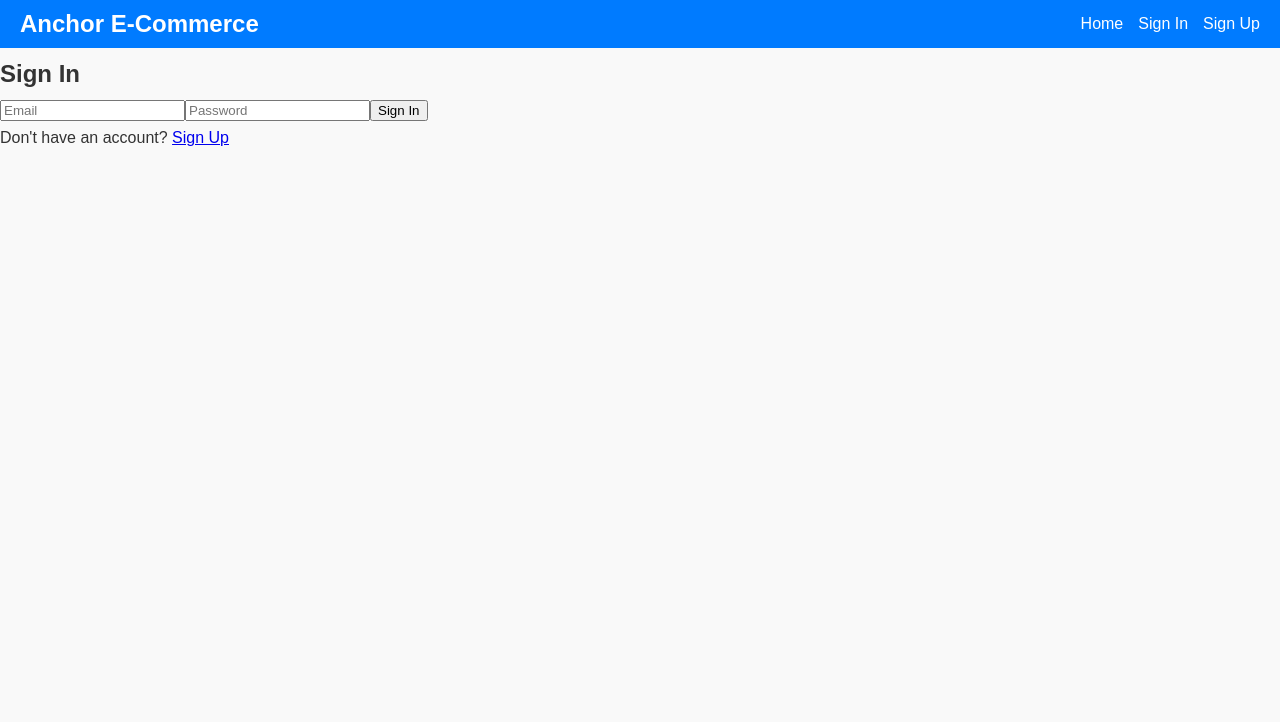
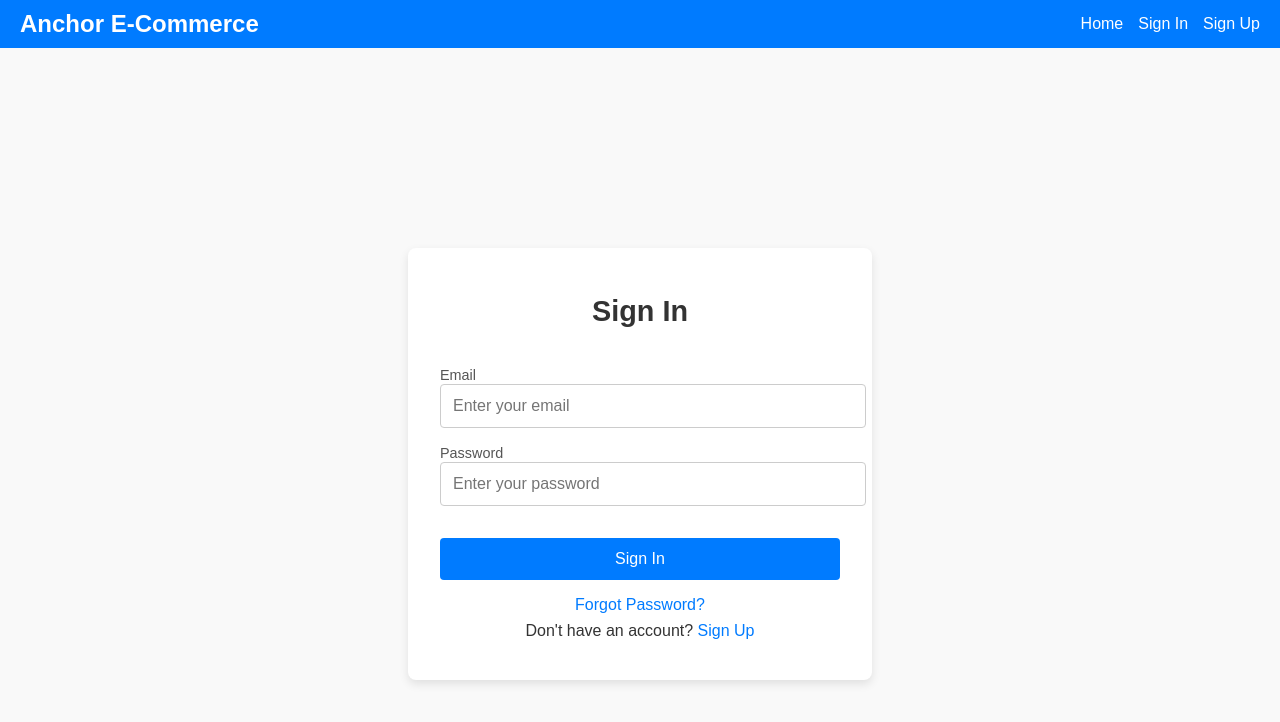
Before and after one commit to shiftyshadows/anchor-e-commerce-site, a React app in the folder frontend/: page /signin in a window 1280 px wide. Shown: the top 722 px of the page. Built offline with nearby package versions, Linux system fonts and the light colour scheme.

Commit message:
Updated the SignIn Component's Styling

```diff
--- a/frontend/src/App.jsx
+++ b/frontend/src/App.jsx
@@ -6,7 +6,7 @@ import FeaturedProducts from './components/FeaturedProducts'; // Featured produc
 import About from './components/About'; // About section
 import Footer from './components/Footer'; // Footer section
 import SignupPage from './pages/SignupPage'; // Sign-up page
-import SigninPage from './pages/SigninPage'; // Sign-in page
+import SignIn from './components/SignIn'; // Sign-in component
 import Cart from './components/Cart'; // Cart page
 import OrderHistory from './components/OrderHistory'; // Order history page
 import { AuthContext } from './context/AuthContext'; // Authentication context
@@ -35,7 +35,7 @@ const App = () => {
           }
         />
         <Route path="/signup" element={<SignupPage />} />
-        <Route path="/signin" element={<SigninPage />} />
+        <Route path="/signin" element={<SignIn />} />
 
         {/* Protected Routes */}
         {isAuthenticated ? (
--- /dev/null
+++ b/frontend/src/components/SignIn.jsx
@@ -0,0 +1,75 @@
+import React, { useState } from 'react';
+import { Link, useNavigate } from 'react-router-dom';
+import axios from 'axios';
+import '../styles/SignIn.css'; // Import the CSS file
+
+const SignIn = () => {
+  const [email, setEmail] = useState('');
+  const [password, setPassword] = useState('');
+  const [error, setError] = useState(null);
+  const navigate = useNavigate();
+
+  const handleSignIn = async (e) => {
+    e.preventDefault();
+
+    try {
+      const response = await axios.post('/api/auth/signin', { email, password }, { withCredentials: true });
+      const { isAdmin } = response.data;
+
+      if (isAdmin) {
+        navigate('/admin'); // Redirect admin to the admin page
+      } else {
+        navigate('/cart'); // Redirect regular users to their cart or dashboard
+      }
+    } catch (err) {
+      setError('Invalid email or password. Please try again.');
+    }
+  };
+
+  return (
+    <div className="signin-container">
+      <div className="signin-card">
+        <h1 className="signin-title">Sign In</h1>
+        {error && <p className="signin-error">{error}</p>}
+        <form onSubmit={handleSignIn} className="signin-form">
+          <div className="form-group">
+            <label htmlFor="email">Email</label>
+            <input
+              type="email"
+              id="email"
+              placeholder="Enter your email"
+              value={email}
+              onChange={(e) => setEmail(e.target.value)}
+              required
+            />
+          </div>
+          <div className="form-group">
+            <label htmlFor="password">Password</label>
+            <input
+              type="password"
+              id="password"
+              placeholder="Enter your password"
+              value={password}
+              onChange={(e) => setPassword(e.target.value)}
+              required
+            />
+          </div>
+          <button type="submit" className="signin-button">Sign In</button>
+        </form>
+        <div className="signin-links">
+          <Link to="/forgot-password" className="forgot-password-link">
+            Forgot Password?
+          </Link>
+          <p>
+            Don't have an account?{' '}
+            <Link to="/signup" className="signup-link">
+              Sign Up
+            </Link>
+          </p>
+        </div>
+      </div>
+    </div>
+  );
+};
+
+export default SignIn;
--- /dev/null
+++ b/frontend/src/styles/SignIn.css
@@ -0,0 +1,99 @@
+/* SignIn.css in styles folder */
+
+/* Container styles */
+.signin-container {
+  display: flex;
+  justify-content: center;
+  align-items: center;
+  min-height: 100vh;
+  background: #f9f9f9;
+  padding: 1rem;
+}
+
+/* Card styles */
+.signin-card {
+  background: white;
+  padding: 2rem;
+  border-radius: 8px;
+  box-shadow: 0 4px 10px rgba(0, 0, 0, 0.1);
+  width: 100%;
+  max-width: 400px;
+  text-align: center;
+}
+
+/* Title styles */
+.signin-title {
+  font-size: 1.8rem;
+  margin-bottom: 1.5rem;
+  color: #333;
+}
+
+/* Error message */
+.signin-error {
+  color: red;
+  font-size: 0.9rem;
+  margin-bottom: 1rem;
+}
+
+/* Form styles */
+.signin-form {
+  display: flex;
+  flex-direction: column;
+}
+
+.form-group {
+  margin-bottom: 1rem;
+  text-align: left;
+}
+
+label {
+  font-size: 0.9rem;
+  color: #555;
+}
+
+input {
+  width: 100%;
+  padding: 0.75rem;
+  border: 1px solid #ccc;
+  border-radius: 4px;
+  font-size: 1rem;
+}
+
+input:focus {
+  outline: none;
+  border-color: #007bff;
+  box-shadow: 0 0 4px rgba(0, 123, 255, 0.3);
+}
+
+/* Button styles */
+.signin-button {
+  background: #007bff;
+  color: white;
+  border: none;
+  padding: 0.75rem;
+  border-radius: 4px;
+  font-size: 1rem;
+  cursor: pointer;
+  margin-top: 1rem;
+}
+
+.signin-button:hover {
+  background: #0056b3;
+}
+
+/* Links */
+.signin-links {
+  margin-top: 1rem;
+  text-align: center;
+}
+
+.forgot-password-link,
+.signup-link {
+  color: #007bff;
+  text-decoration: none;
+}
+
+.forgot-password-link:hover,
+.signup-link:hover {
+  text-decoration: underline;
+}
```
Also changed, not shown: frontend/src/components/AdminPage.jsx (added, +36 -0 lines), frontend/src/components/SignUp.jsx (added, +53 -0 lines).
